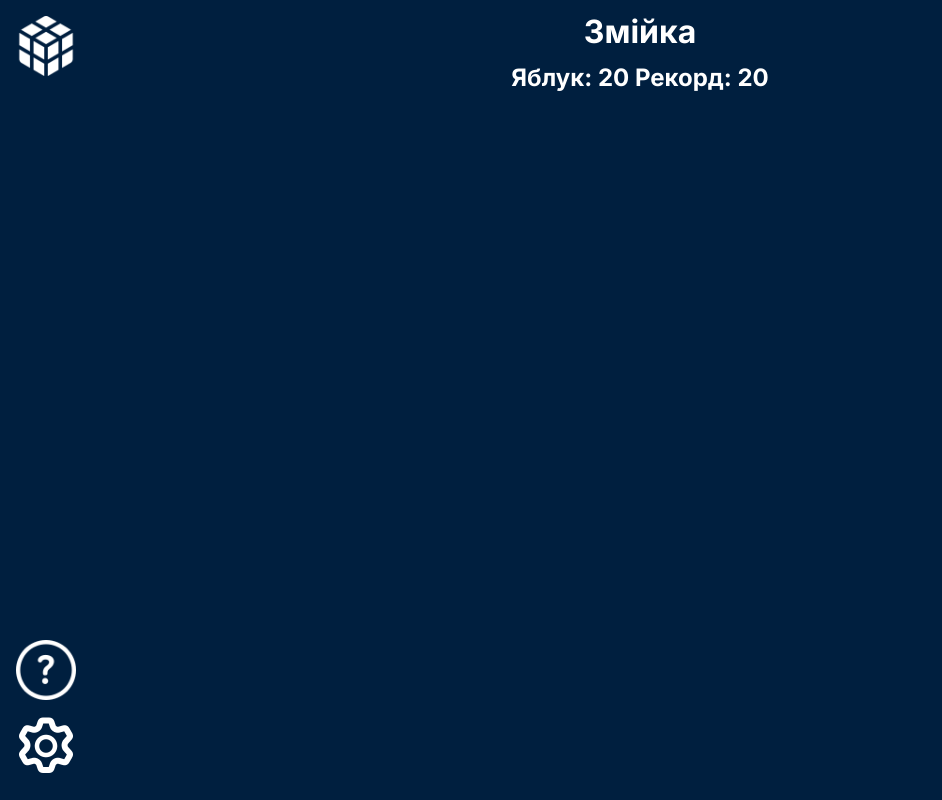
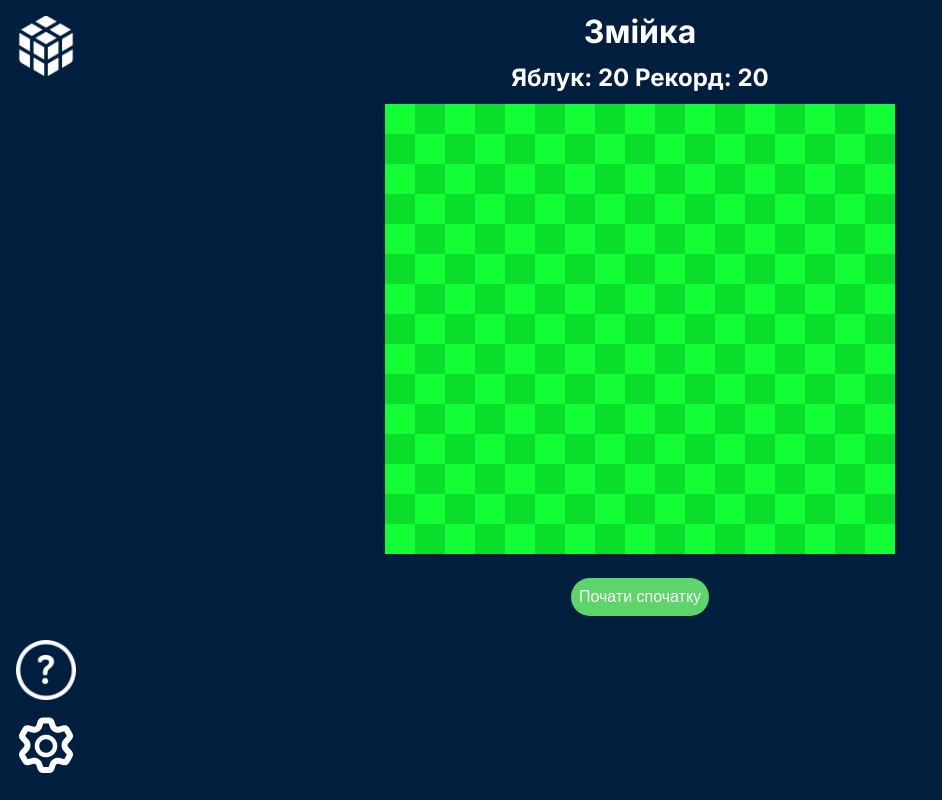
Before and after one commit to s3rbar/webgames, a website: page app/html/snake.html in a window 1280 px wide. Shown: the whole page, without its empty margins (0-942 px from the left). Drawn offline with Linux system fonts and the light colour scheme.

Commit message:
Update boilerplate.scss + Update incomplete layout of snake page

```diff
--- a/app/html/snake.html
+++ b/app/html/snake.html
@@ -277,7 +277,7 @@
             <div></div>
             <div></div>
         </section>
-
+        <button class="reset">Почати спочатку</button>
     </main>
 </body>
 </html>
--- a/app/scss/boilerplate.scss
+++ b/app/scss/boilerplate.scss
@@ -31,6 +31,16 @@ body{
             }
         }
     }
+    .reset{
+            background-color: #5DD56B;
+            border: none;
+            color: #fff;
+            padding: 10px 8px;
+            margin-top: 24px;
+            border-radius: 20px;
+            font-size: 16px;
+            cursor: pointer;
+    }
 }
 
 ul{
--- a/app/scss/snake/snake_default.scss
+++ b/app/scss/snake/snake_default.scss
@@ -9,5 +9,21 @@ body#snake{
         h1, h2{
             margin: 12px 0 0 0;
         }
+        .field{
+            margin-top: 12px;
+            display: grid;
+            grid-template-columns: repeat(17, 1fr);
+            grid-template-rows: repeat(15, 30px);
+            div{
+                width: 30px;
+                height: 30px;
+            }
+            div:nth-child(even){
+                background-color: #09DF2A;
+            }
+            &:nth-child(odd){
+                background-color: #11FF34;
+            }
+        }
     }
 }
--- a/app/scss/tic-tac-toe/tic-tac-toe_default.scss
+++ b/app/scss/tic-tac-toe/tic-tac-toe_default.scss
@@ -58,15 +58,5 @@ body#tic-tac-toe{
                 }
             }
         }
-        .reset{
-            background-color: #5DD56B;
-            border: none;
-            color: #fff;
-            padding: 10px 8px;
-            margin-top: 24px;
-            border-radius: 20px;
-            font-size: 16px;
-            cursor: pointer;
-        }
     }
 }
```
Also changed, not shown: dist/index.css, 1 other file.
